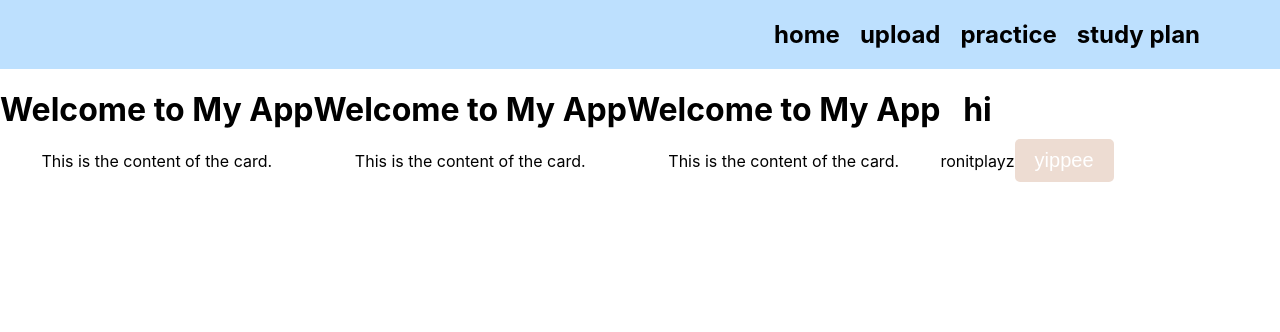
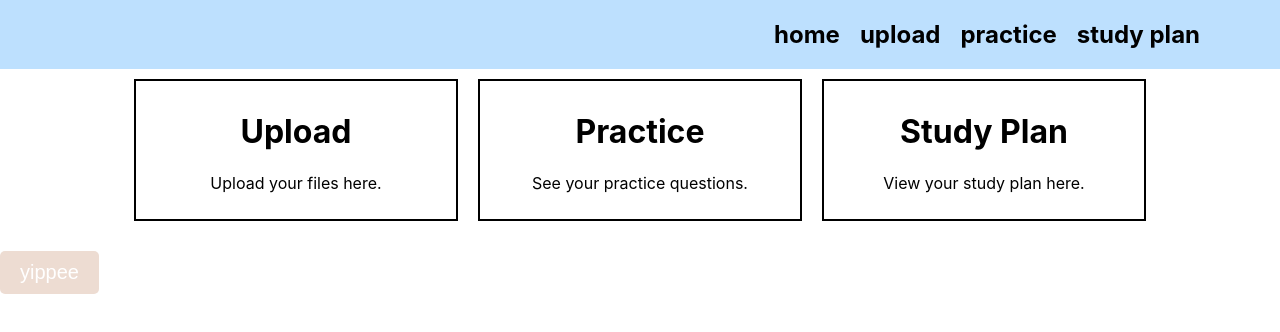
Before and after one commit to rishi-m100/StudyBud, a React (Create React App) app in the folder client/: page / in a window 1280 px wide. Shown: the top 332 px of the page. Built offline with nearby package versions, Linux system fonts and the light colour scheme.

Commit message:
pull request button

```diff
--- a/client/src/index.js
+++ b/client/src/index.js
@@ -9,25 +9,33 @@ import Button from "./components/Button";
 
 const root = ReactDOM.createRoot(document.getElementById("root"));
 
-const cardProps = {
-  title: "Welcome to My App",
-  content: "This is the content of the card.",
+const cardProps1 = {
+  title: "Upload",
+  content: "Upload your files here.",
 };
 
 const cardProps2 = {
-  title: "hi",
-  content: "ronitplayz",
+  title: "Practice",
+  content: "See your practice questions.",
+};
+
+const cardProps3 = {
+  title: "Study Plan",
+  content: "View your study plan here.",
 };
 
 root.render(
   // <React.StrictMode>
   <div>
     <Header />
-    <Card {...cardProps} />
-    <Card {...cardProps} />
-    <Card {...cardProps} />
-    <Card {...cardProps2} />
-    <Button text = "yippee" />
+    <center>
+      <Card {...cardProps1} />
+      <Card {...cardProps2} />
+      <Card {...cardProps3} />
+    </center>
+
+    <br />
+    <Button text="yippee" />
   </div>
   // </React.StrictMode>
 );
--- a/client/src/style/card.css
+++ b/client/src/style/card.css
@@ -2,4 +2,8 @@
     text-align: center;
     justify-content: center;
     display: inline-block;
+    border: 2px solid #000;
+    width: 300px;
+    padding: 10px;
+    margin: 10px;
 }
```
